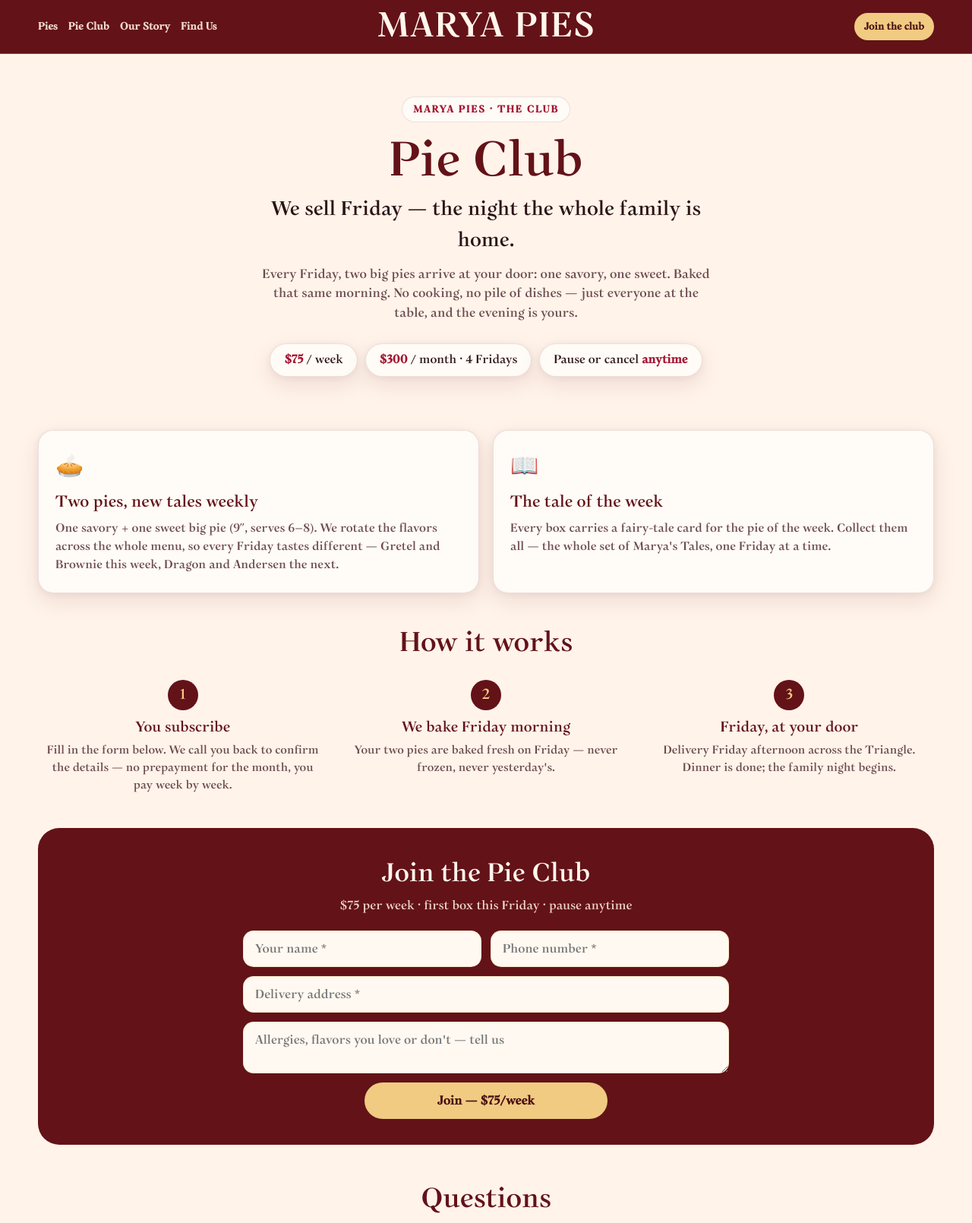
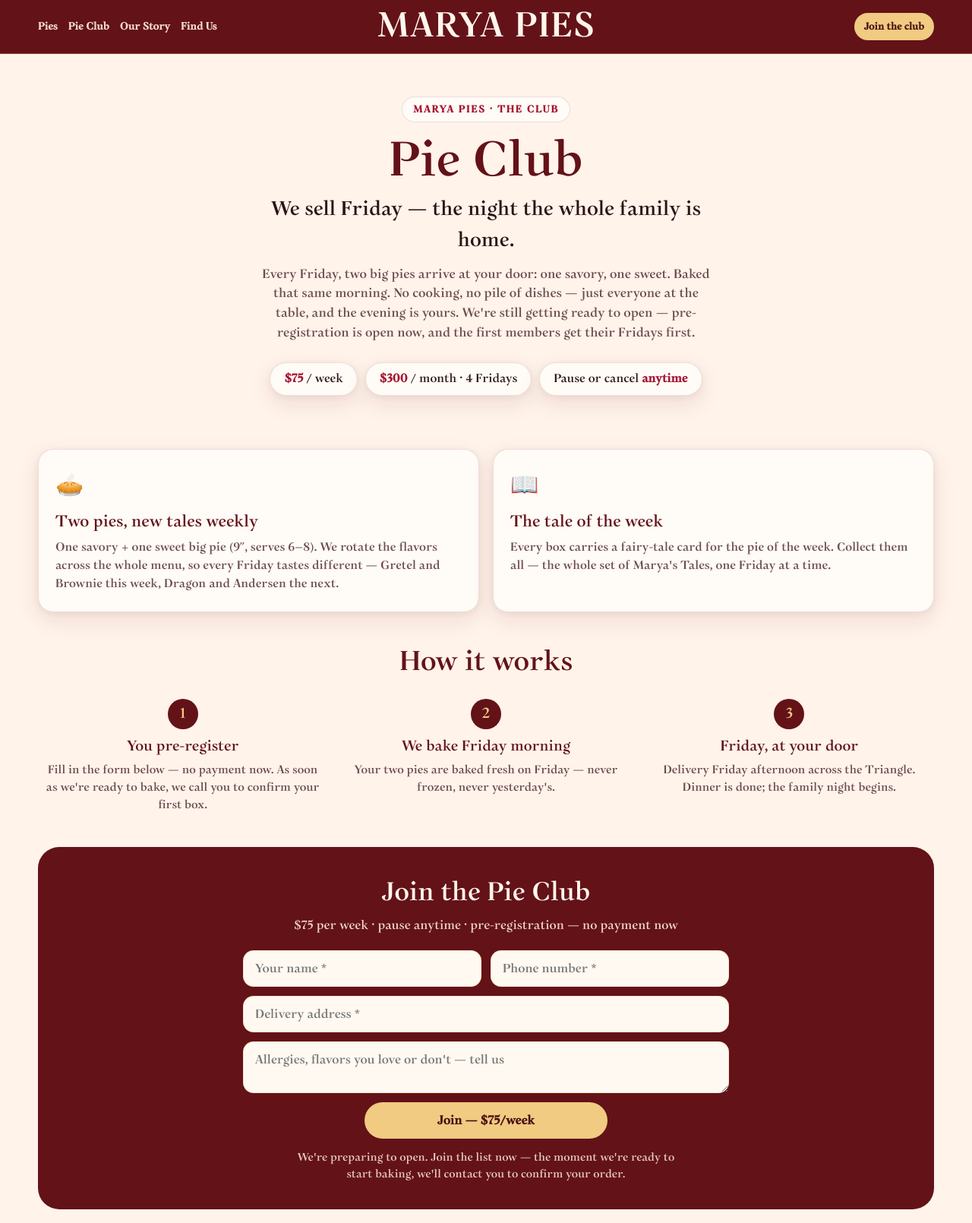
Before and after one commit to FulltimeMasha/marya-pies, a plain HTML site: page subscription.html in a window 1280 px wide. Shown: the top 1610 px of the page at 76% size. Drawn offline with Linux system fonts and the light colour scheme; files whose address does not match are found by name.

Commit message:
Pie Club: pre-registration wording (getting ready to open, we confirm when baking starts); fix stretched footer logo

```diff
--- a/subscription.html
+++ b/subscription.html
@@ -71,6 +71,7 @@ a{color:inherit}
 .fn-form textarea{grid-column:1/-1}
 .fn-form button{grid-column:1/-1; justify-self:center; min-width:min(320px,100%)}
 .fn-ok{display:none; text-align:center; font-size:18px; color:var(--butter); padding:10px 0 2px}
+.fn-note{text-align:center; color:#FFEEDD; opacity:.85; font-size:14.5px; margin:14px auto 0; max-width:520px}
 .fn-faq{max-width:760px; margin:0 auto 10px}
 .fn-faq div{border-top:1px solid var(--line); padding:14px 4px}
 .fn-faq b{color:var(--cherry); font-size:16.5px}
@@ -78,7 +79,7 @@ a{color:inherit}
 .fn-close{text-align:center; font-size:19px; color:var(--cherry); margin:36px 0 8px}
 footer{background:var(--cherry-deep); color:#FFEEDD; padding:30px 0; margin-top:44px}
 .footer-in{display:flex; gap:16px; align-items:center; justify-content:space-between; flex-wrap:wrap}
-footer img{width:52px; height:52px; border-radius:50%}
+footer img{width:54px; height:auto}
 footer a{color:var(--butter); text-decoration:none; font-weight:700}
 </style>
 </head>
@@ -101,7 +102,7 @@ footer a{color:var(--butter); text-decoration:none; font-weight:700}
     <span class="fn-eyebrow">Marya Pies · The club</span>
     <h1>Pie Club</h1>
     <p class="lead">We sell Friday — the night the whole family is home.</p>
-    <p class="sub">Every Friday, two big pies arrive at your door: one savory, one sweet. Baked that same morning. No cooking, no pile of dishes — just everyone at the table, and the evening is yours.</p>
+    <p class="sub">Every Friday, two big pies arrive at your door: one savory, one sweet. Baked that same morning. No cooking, no pile of dishes — just everyone at the table, and the evening is yours. We're still getting ready to open — pre-registration is open now, and the first members get their Fridays first.</p>
     <div class="fn-price">
       <span><b>$75</b> / week</span>
       <span><b>$300</b> / month · 4 Fridays</span>
@@ -125,14 +126,14 @@ footer a{color:var(--butter); text-decoration:none; font-weight:700}
 
     <h2 class="fn-h">How it works</h2>
     <div class="fn-steps">
-      <div class="fn-step"><span class="n">1</span><h3>You subscribe</h3><p>Fill in the form below. We call you back to confirm the details — no prepayment for the month, you pay week by week.</p></div>
+      <div class="fn-step"><span class="n">1</span><h3>You pre-register</h3><p>Fill in the form below — no payment now. As soon as we're ready to bake, we call you to confirm your first box.</p></div>
       <div class="fn-step"><span class="n">2</span><h3>We bake Friday morning</h3><p>Your two pies are baked fresh on Friday — never frozen, never yesterday's.</p></div>
       <div class="fn-step"><span class="n">3</span><h3>Friday, at your door</h3><p>Delivery Friday afternoon across the Triangle. Dinner is done; the family night begins.</p></div>
     </div>
 
     <div class="fn-form" id="subscribe">
       <h2>Join the Pie Club</h2>
-      <p class="fp">$75 per week · first box this Friday · pause anytime</p>
+      <p class="fp">$75 per week · pause anytime · pre-registration — no payment now</p>
       <form id="fnForm">
         <input id="fnName" placeholder="Your name *" autocomplete="name" />
         <input id="fnPhone" type="tel" placeholder="Phone number *" autocomplete="tel" />
@@ -140,7 +141,8 @@ footer a{color:var(--butter); text-decoration:none; font-weight:700}
         <textarea id="fnNote" rows="2" placeholder="Allergies, flavors you love or don't — tell us"></textarea>
         <button class="btn btn-butter" type="submit" id="fnBtn">Join — $75/week</button>
       </form>
-      <div class="fn-ok" id="fnOk">Thank you! Welcome to the Pie Club — Marya will call you to confirm your first Friday. 🥧</div>
+      <p class="fn-note">We're preparing to open. Join the list now — the moment we're ready to start baking, we'll contact you to confirm your order.</p>
+      <div class="fn-ok" id="fnOk">Thank you! You're on the Pie Club list. We're getting ready to open — as soon as we start baking, we'll call you to confirm your first box. 🥧</div>
       <div class="fn-ok" id="fnErr" style="color:#FFB3A7">Something went wrong — please try again in a minute.</div>
     </div>
 
```
Also changed, not shown: index.html (+1 -1 lines).
